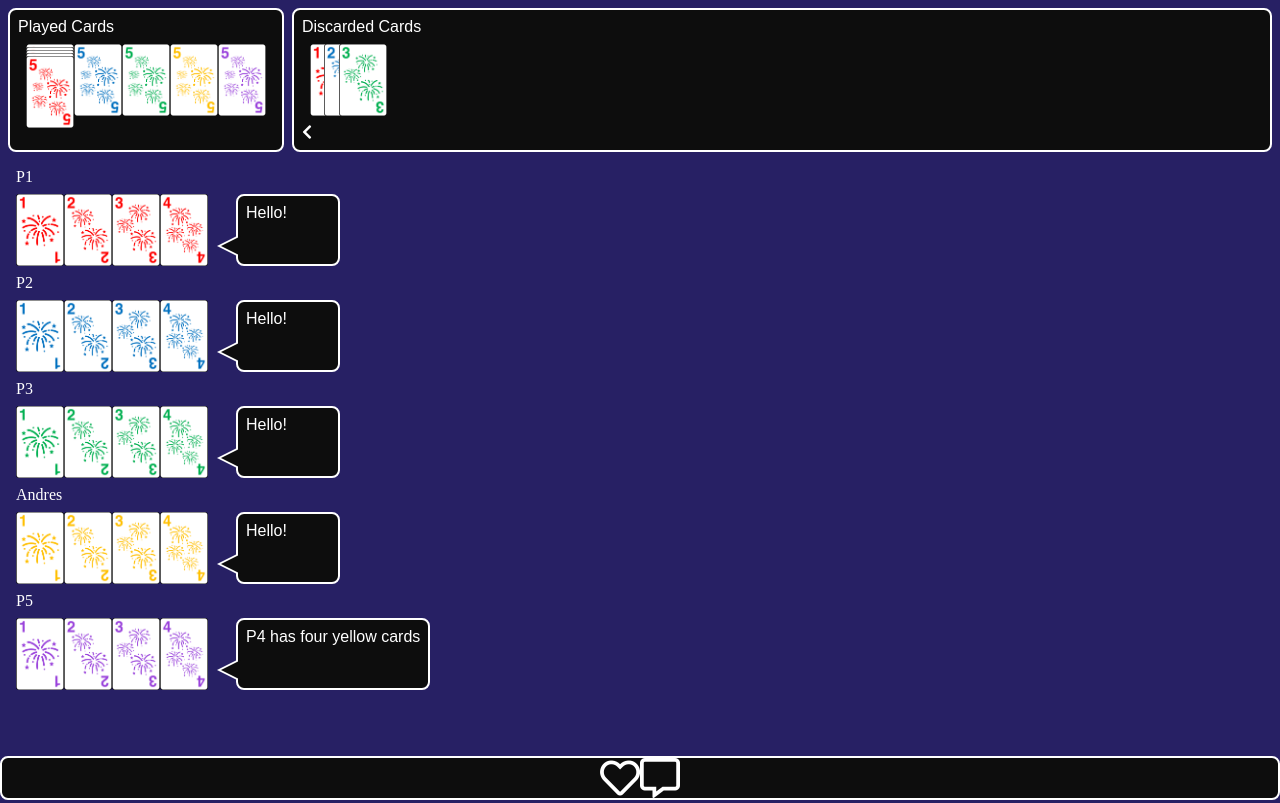
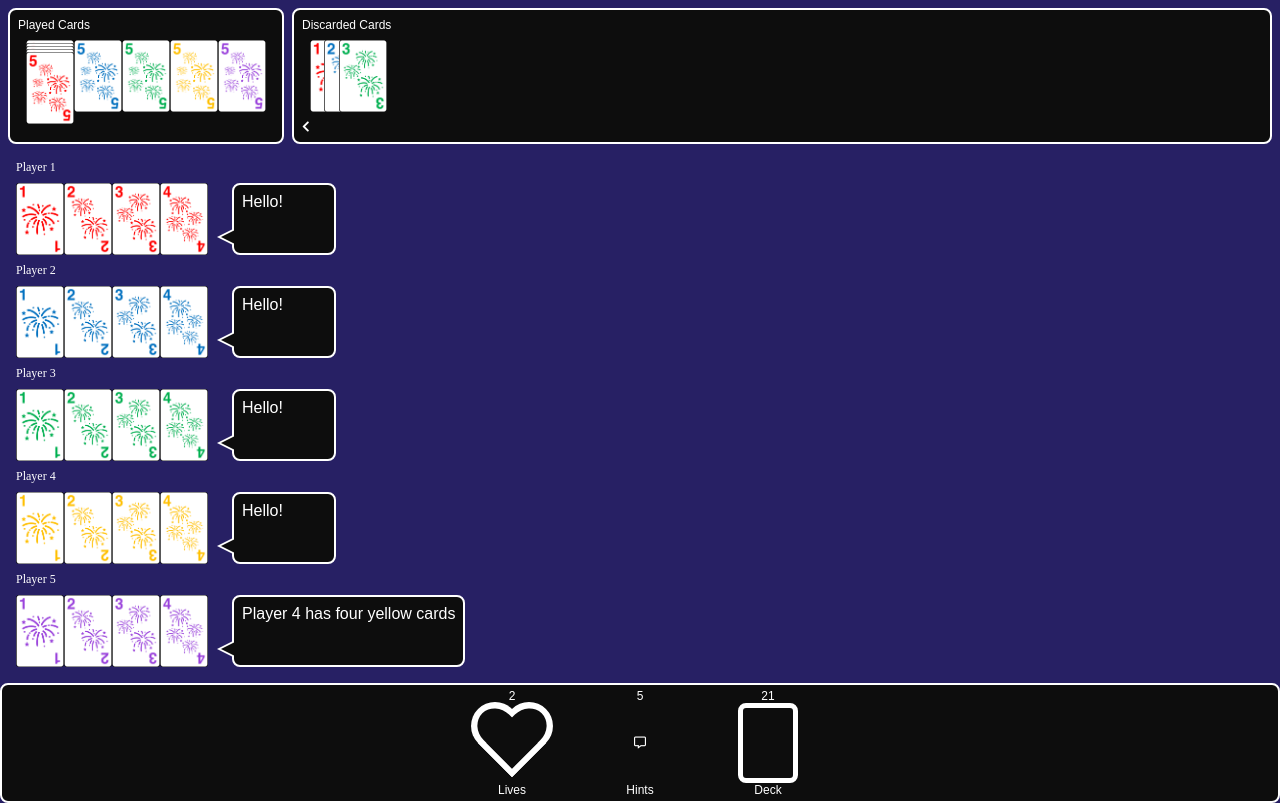
Before and after one commit to atyjeski/tyjeski, a Django app: page /hanabi/new in a window 1280 px wide. Run offline with Django 3.2, Linux system fonts and the light colour scheme; some libraries are stand-ins or nearby versions.

Commit message:
Make icons for lives and deck

```diff
--- a/backend/hanabi/static/hanabi/css/interface-overhaul.css
+++ b/backend/hanabi/static/hanabi/css/interface-overhaul.css
@@ -19,10 +19,9 @@
     --clr-lives: rgb(202, 32, 32);
     --clr-hints: rgb(31, 205, 248);
 
-    --fs-small: 2vh;
-    --fs-medium: 4vh;
-    --fs-large: 6vh;
-    --fs-icon: 5vh;
+    --fs-small: 1.5vh;
+    --fs-medium: 2vh;
+    --fs-large: 5vh;
 
     --margin: 1vh;
 
@@ -32,8 +31,11 @@
     --card-width: 6vh;
     --card-height: 9vh;
 
-    --triangle-width: 2.5vh;
+    --triangle-width: 2vh;
     --text-bubble-width: 13vh;
+
+    --icon-bw: .7vh;
+    --icon-size: 10vh;
 }
 
 /* General Styles */
@@ -140,6 +142,7 @@ html {
 }
 
 .player-text {
+    font-size: var(--fs-medium);
     padding: var(--margin);
     align-self: stretch;
     min-width: var(--text-bubble-width);
@@ -173,15 +176,101 @@ html {
 /* Footer - Game Info Section */
 
 .game-info {
-    grid-area: info;
+    display: flex;
+    justify-content: center;
+    align-items: center;
+    height: 15vh;
+}
+
+.icon-wrapper {
+    margin-left: 3vh;
+    margin-right: 3vh;
+    flex-shrink: 0;
+    text-align: center;
+}
+
+.icon {
+    height: var(--icon-size);
+    width: var(--icon-size);
     display: flex;
     justify-content: center;
     align-items: center;
 }
 
-.game-info > i {
-    font-size: var(--fs-icon);
+.icon-label {}
+
+.icon-counter {}
+
+/* Shapes for Icons */
+
+.deck-shape {
+    height: 100%;
+    width: 75%;
+    border: var(--icon-bw) solid var(--clr-light);
+    border-radius: var(--br);
 }
+
+.heart-shape {
+    position: relative;
+    width: 60%;
+    height: 60%;
+    background-color: var(--clr-hints);
+}
+
+.heart-shape:before,
+.heart-shape:after {
+    content: '';
+    position: absolute;
+    left: 0;
+    bottom: 0;
+    z-index: 1;
+}
+
+.heart-shape:before {
+    width: 100%;
+    height: 150%;
+    border-top-left-radius: 75% 50%;
+    border-top-right-radius: 75% 50%;
+}
+
+.heart-shape:after {
+    width: 150%;
+    height: 100%;
+    border-top-right-radius: 50% 75%;
+    border-bottom-right-radius: 50% 75%;
+}
+
+.heart-shape__exterior,
+.heart-shape__exterior:before,
+.heart-shape__exterior:after {
+    background-color: var(--clr-light);
+}
+
+.heart-shape__exterior {
+    transform: rotate(-45deg);
+    padding: var(--icon-bw);
+}
+
+.heart-shape__interior,
+.heart-shape__interior:before,
+.heart-shape__interior:after {
+    background-color: var(--clr-dark);
+    z-index: 2;
+}
+
+.heart-shape__interior {
+    height: 100%;
+    width: 100%;
+}
+
+.heart-shape__interior:before {
+    height: calc(150% + var(--icon-bw));
+}
+
+.heart-shape__interior:after {
+    width: calc(150% + var(--icon-bw));
+}
+
 
 /* Cards */
 
--- a/backend/hanabi/templates/hanabi/interface-overhaul.html
+++ b/backend/hanabi/templates/hanabi/interface-overhaul.html
@@ -60,7 +60,7 @@
   <!-- CONTENT -->
   <div class="content">
     <div>
-      <div class="player-name">P1</div>
+      <div class="player-name">Player 1</div>
       <div class="player-container">
           <div class="player-hand">
             <div class="card r1"></div>
@@ -73,7 +73,7 @@
     </div>
 
     <div>
-      <div class="player-name">P2</div>
+      <div class="player-name">Player 2</div>
       <div class="player-container">
         <div class="player-hand">
           <div class="card b1"></div>
@@ -86,7 +86,7 @@
     </div>
 
     <div>
-      <div class="player-name">P3</div>
+      <div class="player-name">Player 3</div>
       <div class="player-container">
         <div class="player-hand">
           <div class="card g1"></div>
@@ -99,7 +99,7 @@
     </div>
 
     <div>
-      <div class="player-name">Andres</div>
+      <div class="player-name">Player 4</div>
       <div class="player-container">
         <div class="player-hand">
           <div class="card y1"></div>
@@ -112,7 +112,7 @@
     </div>
 
     <div>
-      <div class="player-name">P5</div>
+      <div class="player-name">Player 5</div>
       <div class="player-container">
         <div class="player-hand">
           <div class="card p1"></div>
@@ -120,7 +120,7 @@
           <div class="card p3"></div>
           <div class="card p4"></div>
         </div>
-        <div class="player-text">P4 has four yellow cards</div>
+        <div class="player-text">Player 4 has four yellow cards</div>
       </div>
     </div>
   </div>
@@ -128,8 +128,29 @@
   <!-- FOOTER -->
   <!-- Game Info -->
   <div class="game-info">
-    <i class="far fa-heart"></i>
-    <i class="far fa-comment-alt"></i>
+    <div class="icon-wrapper">
+      <div class="icon-counter">2</div>
+      <div class="icon">
+        <div class="heart-shape heart-shape__exterior">
+          <div class="heart-shape heart-shape__interior"></div>
+        </div>
+      </div>
+      <div class="icon-label">Lives</div>
+    </div>
+    <div class="icon-wrapper">
+      <div class="icon-counter">5</div>
+      <div class="icon">
+        <i class="far fa-comment-alt"></i>
+      </div>
+      <div class="icon-label">Hints</div>
+    </div>
+    <div class="icon-wrapper">
+      <div class="icon-counter">21</div>
+      <div class="icon">
+        <div class="deck-shape"></div>
+      </div>
+      <div class="icon-label">Deck</div>
+    </div>
   </div>
 </body>
 
```
